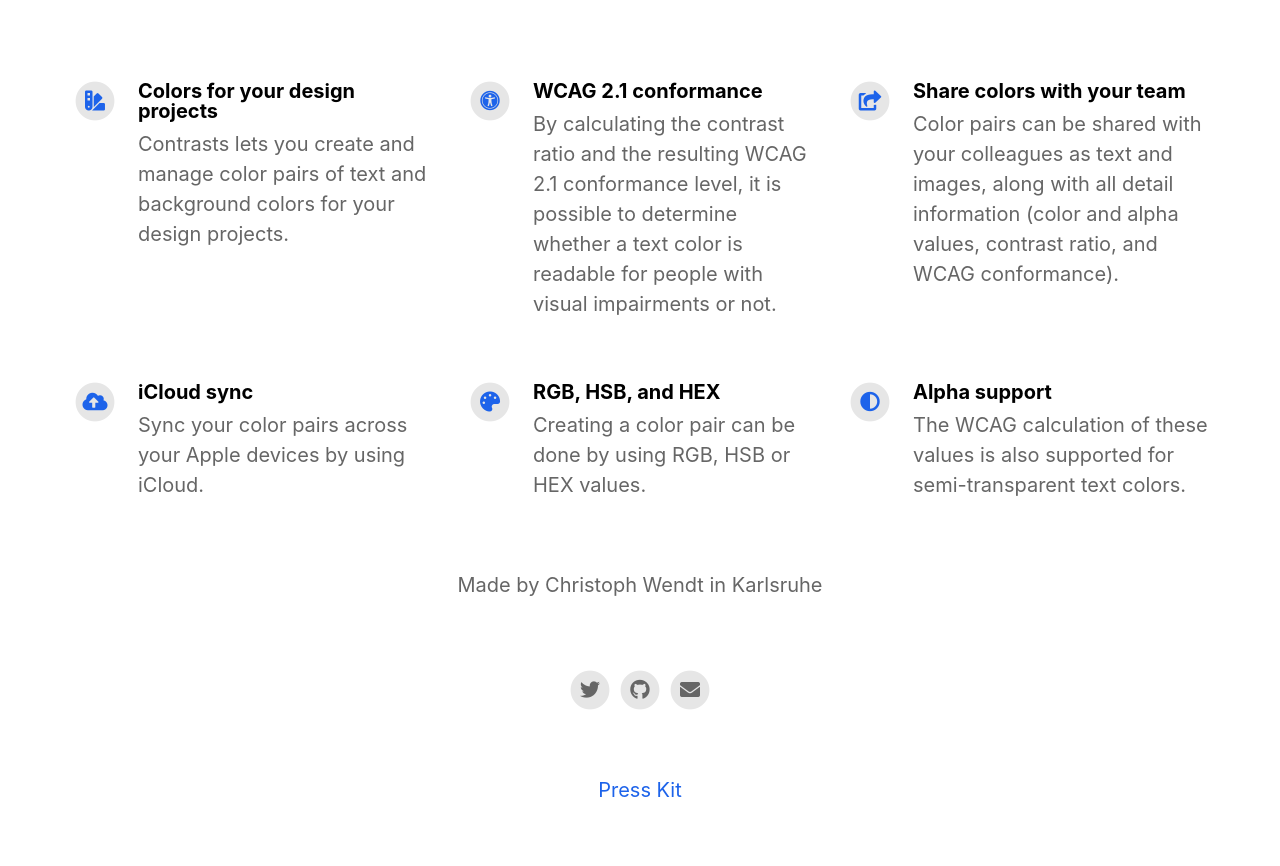
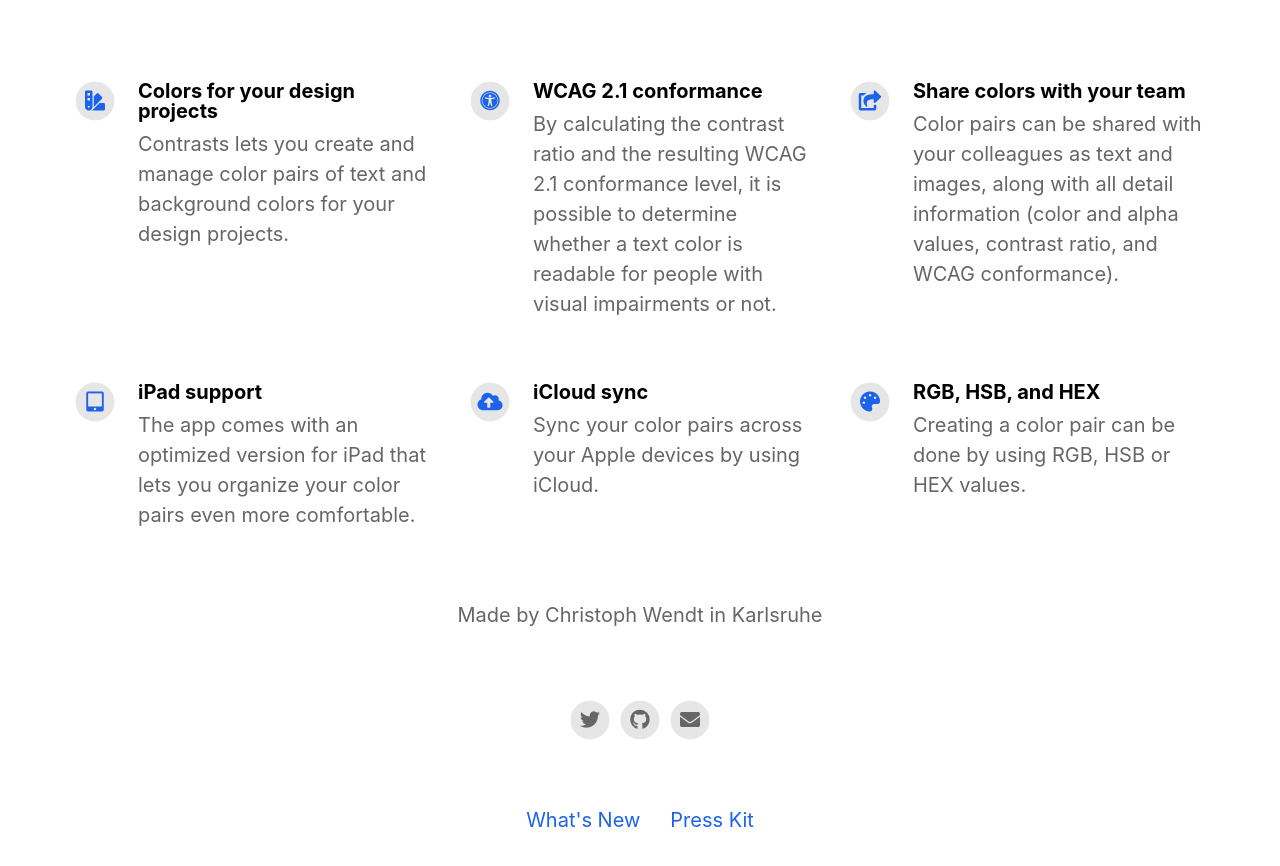
Before and after one commit to chrs1885/chrs1885.github.io, a Jekyll site: the page built from index.html, in a window 1280 px wide and 900 px high, scrolled down 1003 px. Shown: the top 866 px of the window. Built offline with Jekyll 4.4.1, drawn with Linux system fonts in a browser that asks for light colours; nearby versions of some CDN libraries.

Commit message:
feature: add changelog

```diff
--- a/_config.yml
+++ b/_config.yml
@@ -46,6 +46,10 @@ features                                  :
     description                           : Color pairs can be shared with your colleagues as text and images, along with all detail information (color and alpha values, contrast ratio, and WCAG conformance).
     fontawesome_icon_name                 : share-square
 
+  - title                                 : iPad support
+    description                           : The app comes with an optimized version for iPad that lets you organize your color pairs even more comfortable.
+    fontawesome_icon_name                 : tablet-alt
+
   - title                                 : iCloud sync
     description                           : Sync your color pairs across your Apple devices by using iCloud.
     fontawesome_icon_name                 : cloud-upload-alt
@@ -54,13 +58,9 @@ features                                  :
     description                           : Creating a color pair can be done by using RGB, HSB or HEX values.
     fontawesome_icon_name                 : palette
 
-  - title                                 : Alpha support
-    description                           : The WCAG calculation of these values is also supported for semi-transparent text colors.
-    fontawesome_icon_name                 : adjust
-
-  - title                                 : # New Feature Title
-    description                           : # New Feature Description
-    fontawesome_icon_name                 : # Enter Font Awesome icon name (e.g. star). Find icons on fontawesome.com/icons.
+  - title                                 : # Alpha support
+    description                           : # The WCAG calculation of these values is also supported for semi-transparent text colors.
+    fontawesome_icon_name                 : # adjust
 
 
 
--- /dev/null
+++ b/_pages/changelog.md
@@ -0,0 +1,24 @@
+---
+layout: page
+title: What's New
+include_in_header: true
+---
+
+# Changelog
+<br>
+
+### `Current Release`
+# **Version 1.1**
+* Adds optimized version for iPad
+* Displays the HEX values of a color pair on the detail view
+* Improves scrolling of the color pair overview page through performance optimizations
+
+<br>
+
+### `Initial Release`
+# **Version 1.0**
+Contrasts lets you create and manage color pairs of text and background colors for your design projects. A color pair can be created by using RGB, HSB, or HEX values – even alpha values are supported. By calculating the contrast ratio and the resulting WCAG 2.1 conformance level of a color pair, it is possible to determine whether a text color is readable for people with visual impairments or not.
+
+Color pairs can then be shared with your colleagues as text and images, along with all detail information (color and alpha values, contrast ratio, and WCAG conformance). Also, created color pairs are synchronized across your Apple devices by using iCloud.
+
+<br>
```
